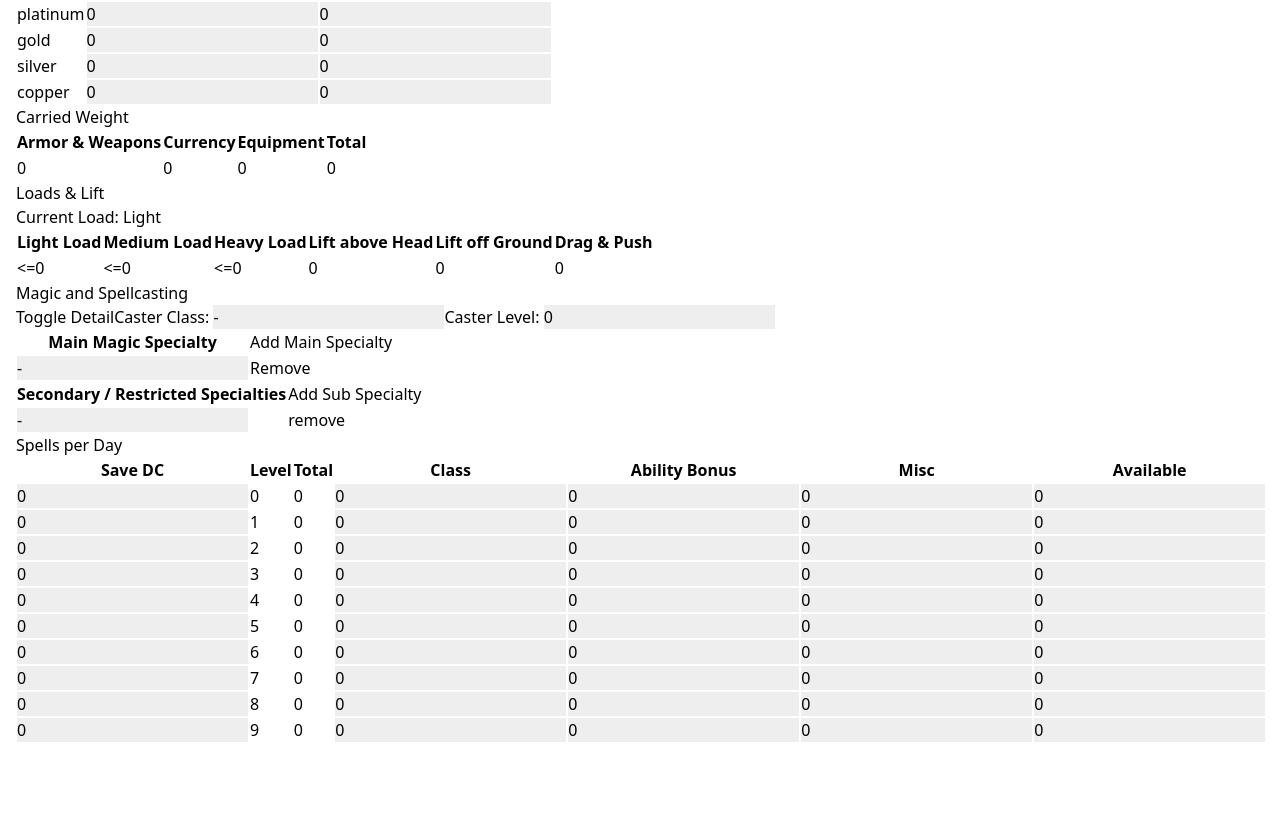
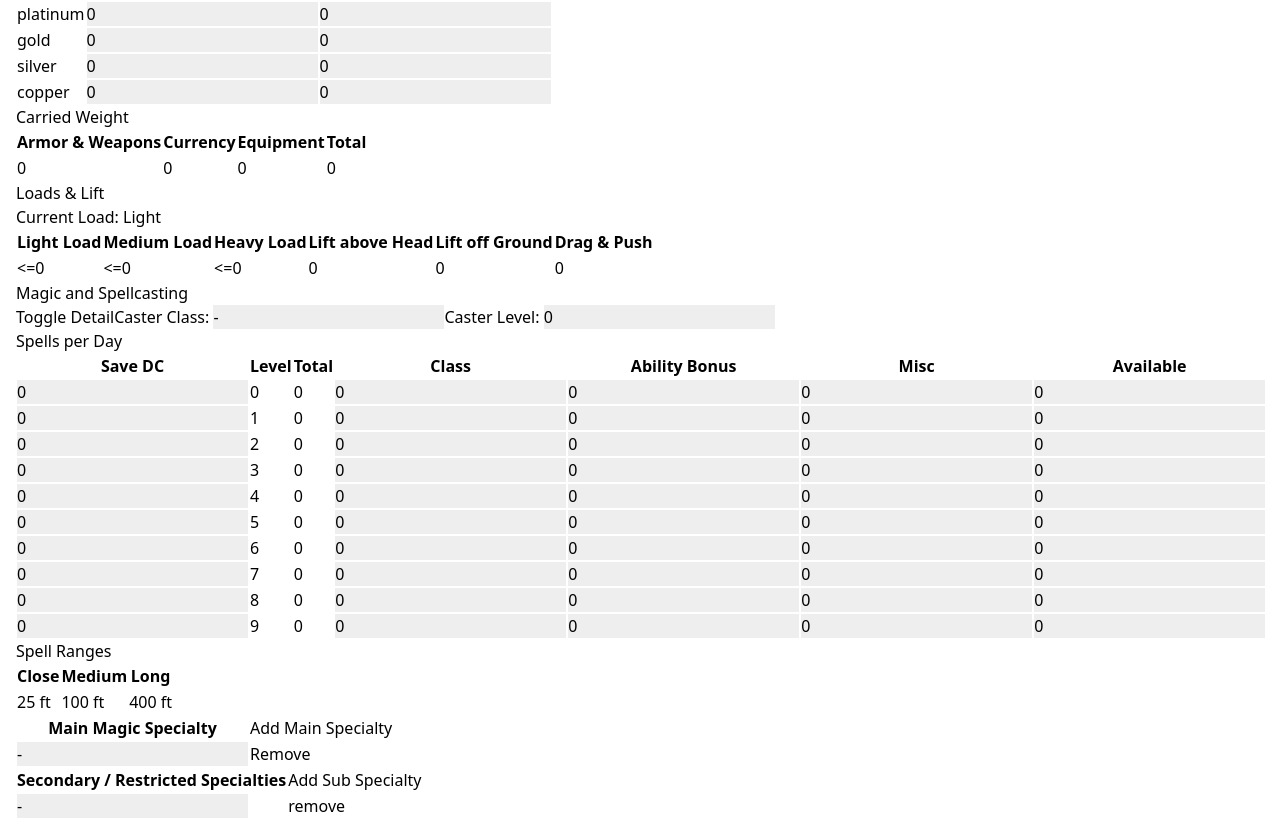
Before and after one commit to DominusAnima/Sheetfinder, a React (Vite) app: page / in a window 1280 px wide. Shown: the part 2853-3672 px from the top of the page. Before the commit the page ends 3596 px from the top, so only its background shows below. Built offline with nearby package versions, Linux system fonts and the light colour scheme.

Commit message:
Added spell ranges and moved specialties.

```diff
--- a/src/Blocks/Magic.tsx
+++ b/src/Blocks/Magic.tsx
@@ -41,6 +41,94 @@ export function Magic({ state }: { state: MagicBlock }) {
       <label>Caster Level: </label>
       <input type="number" onChange={(e) => handleFieldChange("casterLvl", e.target.value)} value={state.casterLvl} />
 
+      <h3>Spells per Day</h3>
+      <table>
+        <thead>
+          <tr>
+            <th>Save DC</th>
+            <th>Level</th>
+            <th>Total</th>
+            {state.detailToggle && (
+              <>
+                <th>Class</th>
+                <th>Ability Bonus</th>
+                <th>Misc</th>
+              </>
+            )}
+            <th>Available</th>
+          </tr>
+        </thead>
+        <tbody>
+          {state.spellSlots.map((slot) => {
+            return (
+              <tr>
+                <td>
+                  <input
+                    type="number"
+                    onChange={(e) => handleSlotChange(slot, "saveDC", e.target.value)}
+                    value={slot.saveDC}
+                  />
+                </td>
+                <td>{slot.lvl}</td>
+                <td>{slot.total}</td>
+                {state.detailToggle && (
+                  <>
+                    <td>
+                      <input
+                        type="number"
+                        onChange={(e) => handleSlotChange(slot, "classAmount", e.target.value)}
+                        value={slot.classAmount}
+                      />
+                    </td>
+                    <td>
+                      <input
+                        type="number"
+                        onChange={(e) => handleSlotChange(slot, "abilityBonus", e.target.value)}
+                        value={slot.abilityBonus}
+                      />
+                    </td>
+                    <td>
+                      <input
+                        type="number"
+                        onChange={(e) => handleSlotChange(slot, "misc", e.target.value)}
+                        value={slot.misc}
+                      />
+                    </td>
+                  </>
+                )}
+                <td>
+                  <input
+                    type="number"
+                    onChange={(e) => handleSlotChange(slot, "available", e.target.value)}
+                    value={slot.available}
+                  />
+                </td>
+              </tr>
+            );
+          })}
+        </tbody>
+      </table>
+
+      <h3>Spell Ranges</h3>
+      <table>
+        <thead>
+          <tr>
+            <th>Close</th>
+            <th>Medium</th>
+            <th>Long</th>
+          </tr>
+        </thead>
+        <tbody>
+          <tr>
+            <td>{25 + Math.floor(Number(state.casterLvl) / 2) * 5} ft</td>
+            <td>{100 + Number(state.casterLvl) * 10} ft</td>
+            <td>{400 + Number(state.casterLvl) * 40} ft</td>
+          </tr>
+        </tbody>
+      </table>
+
+      {state.detailToggle && (
+        <>
           <table>
             <thead>
               <tr>
@@ -100,66 +188,8 @@ export function Magic({ state }: { state: MagicBlock }) {
               })}
             </tbody>
           </table>
-
-      <h3>Spells per Day</h3>
-      <table>
-        <thead>
-          <tr>
-            <th>Save DC</th>
-            <th>Level</th>
-            <th>Total</th>
-            <th>Class</th>
-            <th>Ability Bonus</th>
-            <th>Misc</th>
-            <th>Available</th>
-          </tr>
-        </thead>
-        <tbody>
-          {state.spellSlots.map((slot) => {
-            return (
-              <tr>
-                <td>
-                  <input
-                    type="number"
-                    onChange={(e) => handleSlotChange(slot, "saveDC", e.target.value)}
-                    value={slot.saveDC}
-                  />
-                </td>
-                <td>{slot.lvl}</td>
-                <td>{slot.total}</td>
-                <td>
-                  <input
-                    type="number"
-                    onChange={(e) => handleSlotChange(slot, "classAmount", e.target.value)}
-                    value={slot.classAmount}
-                  />
-                </td>
-                <td>
-                  <input
-                    type="number"
-                    onChange={(e) => handleSlotChange(slot, "abilityBonus", e.target.value)}
-                    value={slot.abilityBonus}
-                  />
-                </td>
-                <td>
-                  <input
-                    type="number"
-                    onChange={(e) => handleSlotChange(slot, "misc", e.target.value)}
-                    value={slot.misc}
-                  />
-                </td>
-                <td>
-                  <input
-                    type="number"
-                    onChange={(e) => handleSlotChange(slot, "available", e.target.value)}
-                    value={slot.available}
-                  />
-                </td>
-              </tr>
-            );
-          })}
-        </tbody>
-      </table>
+        </>
+      )}
     </div>
   );
 }
```
Lines whose indentation alone changed are shown as unchanged.
